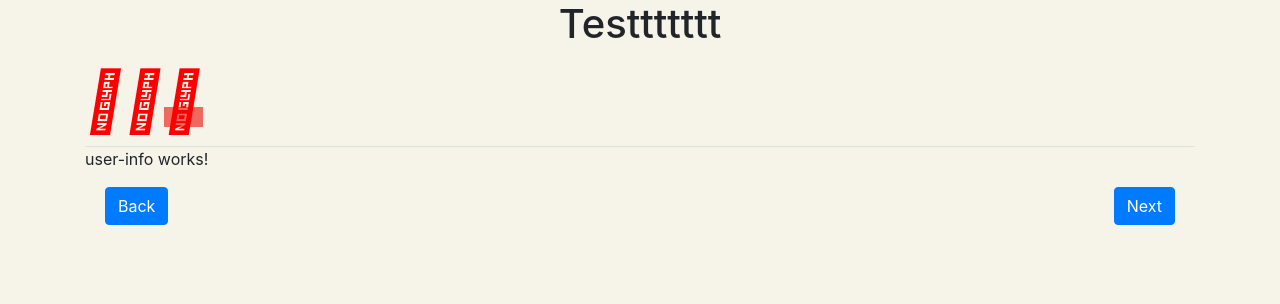
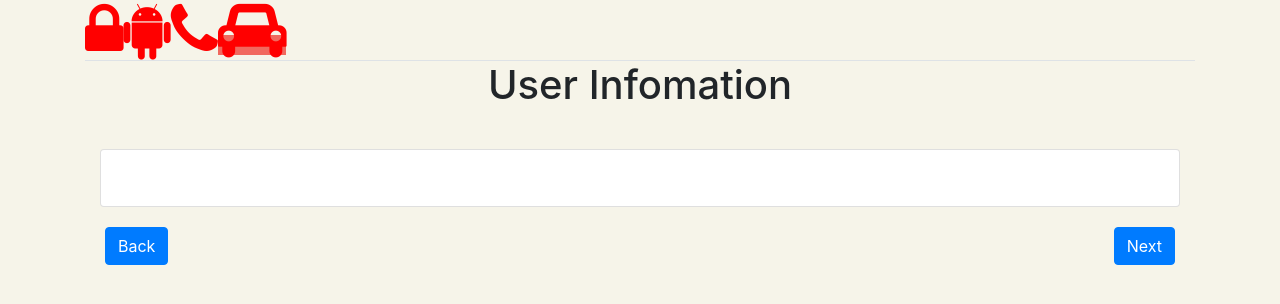
Before and after one commit to vorrawut/angular6-wizard-step, an Angular app: page /user-info in a window 1280 px wide. Shown: the top 304 px of the page. Built offline with nearby package versions, Linux system fonts and the light colour scheme.

Commit message:
add style and fix nav bar icon

```diff
--- a/src/app/app.component.html
+++ b/src/app/app.component.html
@@ -1,5 +1,4 @@
 <div class="container">
-
   <app-nav-bar></app-nav-bar>
 
   <router-outlet>
--- a/src/app/components/login/login.component.ts
+++ b/src/app/components/login/login.component.ts
@@ -10,7 +10,6 @@ import { Component, OnInit } from '@angular/core';
 export class LoginComponent implements OnInit {
 
   constructor(private _route: Router) { }
-
   ngOnInit() { }
 
   goToPrevious(form: any) {
--- a/src/app/components/nav-bar/nav-bar.component.html
+++ b/src/app/components/nav-bar/nav-bar.component.html
@@ -1,36 +1,35 @@
-<h1>Testtttttt</h1>
 <div class="board-inner" id="status-buttons">
   <ul class="nav nav-tabs" id="myTab">
     <div class="liner"></div>
 
-    <li>
+    <li class="link-home">
       <a routerLink="/" routerLinkActive="active" [routerLinkActiveOptions]="{ exact: true }" data-toggle="tab" title="home">
         <span class="round-tabs one">
-          <i class="far fa-chevron-left"></i>
+          <i class="fa fa-lock"></i>
         </span>
       </a>
     </li>
 
-    <li>
+    <li class="link-home">
       <a routerLink="/login" routerLinkActive="active" data-toggle="tab" title="login">
         <span class="round-tabs two">
-          <i class="fa fa-angular"></i>
+          <i class="fa fa-android"></i>
         </span>
       </a>
     </li>
 
-    <li>
+    <li class="link-home">
       <a routerLink="/kyc" routerLinkActive="active" data-toggle="tab" title="kyc">
         <span class="round-tabs three">
-          <i class="far fa-chevron-left"></i>
+          <i class="fa fa-phone"></i>
         </span>
       </a>
     </li>
 
-    <li>
+    <li class="link-home">
       <a routerLink="/user-info" routerLinkActive="active" data-toggle="tab" title="user-info">
         <span class="round-tabs four">
-          <i class="far fa-car"></i>
+          <i class="fa fa-car"></i>
         </span>
       </a>
     </li>
@@ -38,6 +37,3 @@
   </ul>
   <div class="clearfix"></div>
 </div>
-
-<!-- Close the Splash screen -->
-<!-- <script src="assets/js/loading-bars.js"></script> -->
--- a/src/app/components/nav-bar/nav-bar.component.scss
+++ b/src/app/components/nav-bar/nav-bar.component.scss
@@ -22,3 +22,10 @@ i {
     background: #f1685e;
     color: #fff
 }
+
+.board-inner {
+}
+
+.link-home {
+    display: inline-block;
+}
--- a/src/app/components/user-info/user-info.component.html
+++ b/src/app/components/user-info/user-info.component.html
@@ -1,3 +1,8 @@
-<p>
-  user-info works!
-</p>
+<div class="container">
+  <h1> User Infomation </h1>
+  <div class="card">
+    <div class="card-body">
+      <form action="" class="form-group"></form>
+    </div>
+  </div>
+</div>
```
